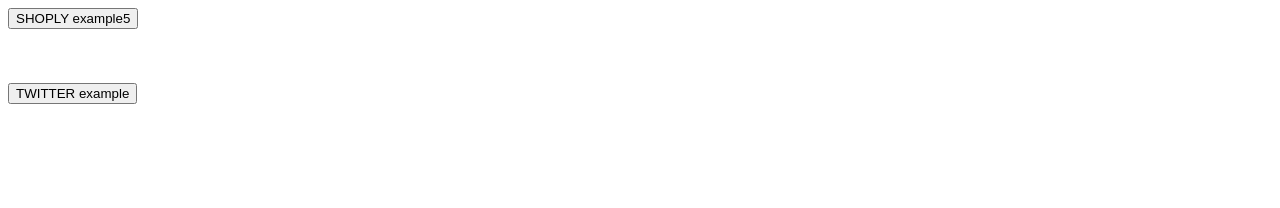
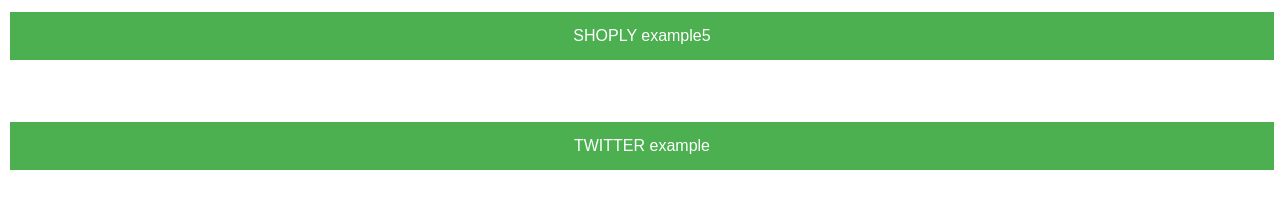
Before and after one commit to imahgrefteh/imahgrefteh.github.io, a plain HTML site: page index.html in a window 1280 px wide. Drawn offline with Linux system fonts and the light colour scheme.

Commit message:
Update index.html

```diff
--- a/index.html
+++ b/index.html
@@ -1,19 +1,31 @@
 <!DOCTYPE html>
 <html>
    <head>
+      <style>
+         .button {
+         background-color: #4CAF50; /* Green */
+         border: none;
+         color: white;
+         padding: 15px 32px;
+         text-align: center;
+         text-decoration: none;
+         display: inline-block;
+         font-size: 16px;
+         margin: 4px 2px;
+         cursor: pointer;
+         }
+         .button1 {width: 250px;}
+         .button2 {width: 50%;}
+         .button3 {width: 100%;}
+      </style>
       <title>Example</title>
    </head>
    <body>
-
-    <a href="com.prodege.SBShop://SurveyDetail?message="><button class="btn">SHOPLY example5</button></a>
-
+      <a href="com.prodege.SBShop://SurveyDetail?message="><button class="button button3">SHOPLY example5</button></a>
       <br />
       <br />
       <br />
       <br />
-
-    <a href="twitter://user?screen_name=ler"><button class="btn">TWITTER example</button></a>
-
-
+      <a href="twitter://user?screen_name=ler"><button class="button button3">TWITTER example</button></a>
    </body>
 </html>
```
Lines whose indentation alone changed are shown as unchanged.
